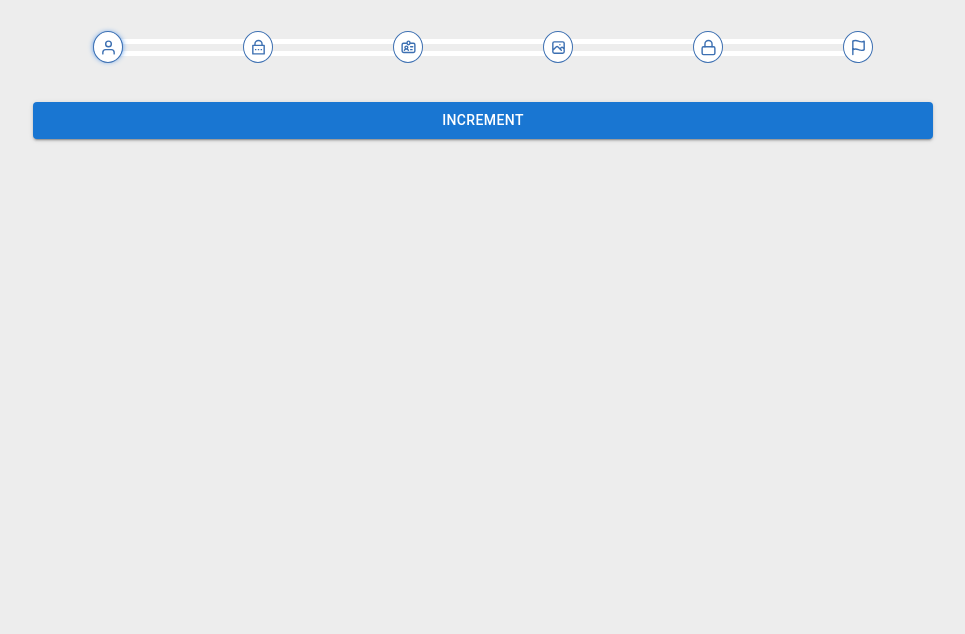
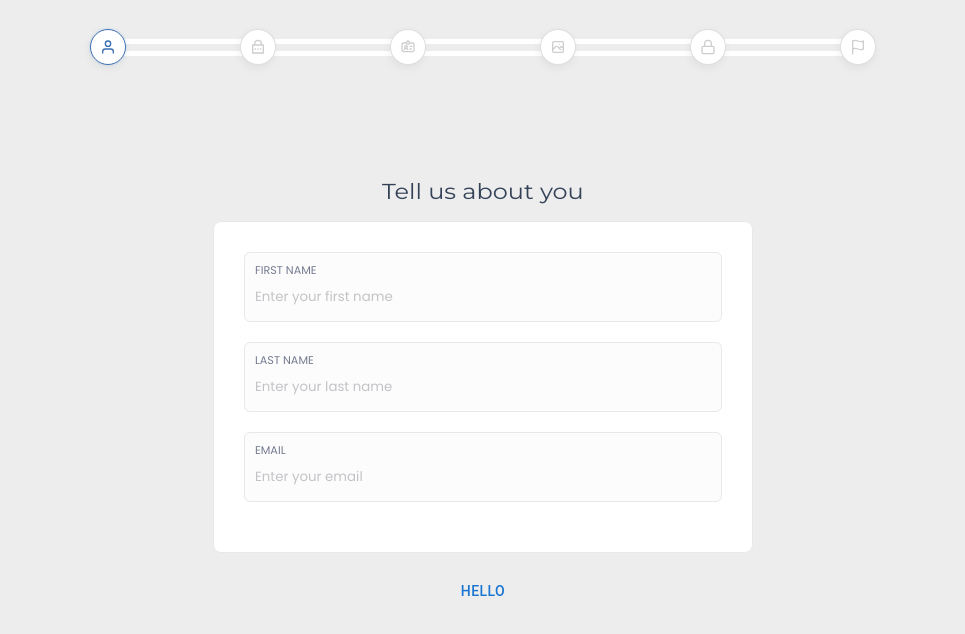
Before and after one commit to mrAJAY1/social_media, a React (Create React App) app in the folder client/: page / in a window 1280 px wide. Shown: the top 634 px of the page, without its empty margins (157-1122 px from the left). Built offline with nearby package versions, Linux system fonts and the light colour scheme.

Commit message:
step1 layout

```diff
--- a/client/package.json
+++ b/client/package.json
@@ -13,6 +13,7 @@
     "@testing-library/react": "^13.3.0",
     "@testing-library/user-event": "^13.5.0",
     "date-fns": "^2.29.1",
+    "framer-motion": "^7.2.0",
     "prop-types": "^15.8.1",
     "react": "^18.2.0",
     "react-dom": "^18.2.0",
--- a/client/src/App.css
+++ b/client/src/App.css
@@ -6,4 +6,5 @@
 body{
   background-color: #ededed;
   overflow-x:hidden !important;
+  line-height:1.5;
 }
--- /dev/null
+++ b/client/src/components/Motions/AnimateBR.jsx
@@ -0,0 +1,23 @@
+import React from 'react'
+import { motion } from 'framer-motion'
+
+function AnimateBR({ children }) {
+    return (
+        <motion.div initial={
+            {
+                x: "5vw",
+                y: '5vh'
+            }
+        } animate={
+            {
+                x: 0,
+                y: 0
+            }
+        }
+        >
+            {children}
+        </motion.div>
+    )
+}
+
+export default AnimateBR
--- /dev/null
+++ b/client/src/components/Motions/AnimateUtoD.jsx
@@ -0,0 +1,21 @@
+import React from 'react'
+import { motion } from 'framer-motion'
+
+
+function AnimateUtoD({children}) {
+    return (
+        <motion.div
+            initial={{
+                y: -20
+            }} animate={
+                {
+                    y: 0
+                }
+            }>
+                {children}
+
+        </motion.div>
+    )
+}
+
+export default AnimateUtoD
--- /dev/null
+++ b/client/src/components/SignupStep1/Step1.css
@@ -0,0 +1,53 @@
+@import url('https://fonts.googleapis.com/css2?family=Montserrat&display=swap');
+.step1Wrapper {
+  width: 100%;
+  margin:0 auto;
+}
+
+@media (min-width: 600px) {
+  .step1Wrapper{
+    width: 540px;
+  }
+}
+
+.step1Wrapper .childWrapper {
+  background: #fff;
+  border: 1px solid #e8e8e8;
+  border-radius: 8px;
+  padding: 30px;
+}
+.step1Wrapper .childWrapper .formWrapper {
+  border: 1px solid #e8e8e8;
+  padding: 4px 8px 8px 8px;
+  border-radius: 6px;
+  background: #fcfcfc;
+  margin-bottom: 20px;
+}
+.step1Wrapper .childWrapper .formWrapper label {
+  text-transform: uppercase;
+  font-size: 0.7rem;
+  font-weight: 500;
+  color: #757a91;
+  padding-left: 2px;
+}
+.step1Wrapper .childWrapper .formWrapper .inputWrapper {
+  box-sizing: border-box;
+  clear: both;
+  font-size: 1rem;
+  position: relative;
+  text-align: inherit;
+}
+.step1Wrapper .childWrapper .formWrapper .inputWrapper input {
+  border: none;
+  height: 30px;
+  width:100%;
+  background: #fcfcfc;
+}
+
+.step1Wrapper .childWrapper .formWrapper .inputWrapper input:focus{
+    border:none;
+    outline:none;
+}
+.step1Wrapper .childWrapper .formWrapper .inputWrapper input::placeholder{
+  color:#c4c2c6;
+}
--- /dev/null
+++ b/client/src/components/SignupStep1/Step1.jsx
@@ -0,0 +1,69 @@
+import { createTheme, Grid, Typography } from '@mui/material'
+import { ThemeProvider } from '@mui/system'
+import React, { useRef } from 'react'
+import AnimateBR from '../Motions/AnimateBR';
+import AnimateUtoD from '../Motions/AnimateUtoD';
+const theme = createTheme();
+theme.typography.h2 = {
+    '@media (max-width:600px)': {
+        fontSize: '1.5rem'
+    },
+    color: '#344258',
+    fontFamily: [
+        'Montserrat', 'sans-serif'
+    ].join(','),
+    lineHeight: '1.2rem',
+    fontWeight: "400",
+    transform: "scale(1,0.9)",
+}
+
+function Step1() {
+    const containerRef = useRef(null)
+    return (
+        <>
+
+            <Grid item xs={12} sx={{ marginTop: { xs: 2, md: 10 } }} justifyContent='center' display='flex' >
+                <AnimateUtoD>
+                    <ThemeProvider theme={theme}>
+                        <Typography variant='h2'>
+                            Tell us about you
+                        </Typography>
+
+                    </ThemeProvider>
+                </AnimateUtoD>
+
+
+            </Grid>
+
+            <Grid item xs={12} sx={{ padding: "20px 0" }}>
+                <AnimateBR>
+                    <div className='step1Wrapper'>
+                        <div className='childWrapper' >
+                            <div className='formWrapper'>
+                                <label>First Name</label>
+                                <div className='inputWrapper' >
+                                    <input type="text" placeholder='Enter your first name' style={{}} />
+                                </div>
+                            </div>
+                            <div className='formWrapper'>
+                                <label>Last Name</label>
+                                <div className='inputWrapper' >
+                                    <input type="text" placeholder='Enter your last name' style={{}} />
+                                </div>
+                            </div>
+                            <div className='formWrapper'>
+                                <label>Email</label>
+                                <div className='inputWrapper' >
+                                    <input type="text" placeholder='Enter your email' style={{}} />
+                                </div>
+                            </div>
+                        </div>
+                    </div>
+                </AnimateBR>
+            </Grid>
+        </>
+
+    )
+}
+
+export default Step1
--- a/client/src/components/Stepper/StepperComp.jsx
+++ b/client/src/components/Stepper/StepperComp.jsx
@@ -1,8 +1,9 @@
-import React, { useState } from 'react'
-import { Grid, Stepper, Step, styled, StepConnector, StepLabel, StepConnectorIcon, stepConnectorClasses, Checkbox, Button } from '@mui/material'
+import React from 'react'
+import { Stepper, Step, styled, StepConnector, StepLabel, stepConnectorClasses } from '@mui/material'
 import { RiLockPasswordLine } from 'react-icons/ri'
 import { HiOutlineIdentification, HiOutlinePhotograph } from 'react-icons/hi'
 import propTypes from 'prop-types'
+import { borderColor } from '@mui/system'
 
 
 const QontoConnector = styled(StepConnector)(({ theme }) => ({
@@ -10,7 +11,7 @@ const QontoConnector = styled(StepConnector)(({ theme }) => ({
         top: 7,
         left: 'calc(-50% + 3px)',
         right: 'calc(50% + 3px)',
-        height:7,
+        height: 7,
         zIndex: '-1',
         transition: '0.5s',
         border: '1px solid black',
@@ -57,16 +58,18 @@ const QontoStepIconRoot = styled('div')(({ theme, ownerState }) => ({
         backgroundColor: '#5596E6',
         color: 'white',
         borderRadius: '50%',
-        boxShadow: '0px 0px 5px #5596E6'
+        boxShadow: '0px 0px 5px #5596E6',
     }),
+
     '& .QontoStepIcon-completedIcon': {
         color: 'white',
-        backgroundColor: "#5596E6",
+        backgroundColor: "#yellow",
         zIndex: 1,
         fontSize: 22,
         border: '1px solid white',
         borderRadius: '50%',
-        borderWidth: 3,
+        borderWidth: 5,
+
     },
     '& .QontoStepIcon-circle': {
         width: '30px',
@@ -77,23 +80,35 @@ const QontoStepIconRoot = styled('div')(({ theme, ownerState }) => ({
     },
 
     '& .QontoStepIcon-icon': {
-        width: '30px',
-        height: '30px',
-        border: '1px solid #3d70b2',
+        width: '28px',
+        height: '28px',
+        border: '1px solid #cececea4',
+        boxShadow: '-1px 3px 10px 0 rgb(0 0 0 / 6%)',
         borderRadius: '50%',
         display: 'flex',
         justifyContent: 'center',
         alignItems: 'center',
         pointerEvents: 'none',
-        backgroundColor: "white"
+        backgroundColor: "white",
+        stroke: '#cecece',
+        color: '#cecece',
+        transition: '0.2s 0.3s ',
+        padding: '3px 9px'
+    },
+    '& .isActivetrue': {
+        border: '1px solid #3d70b2',
+        stroke: '#3d70b2',
+        color: '#3d70b2',
+    },
+    '& .isCompletedtrue': {
+        border: '1px solid #3d70b2',
+        stroke: '#3d70b2',
+        color: '#3d70b2',
     },
 
     '& .QontoStepIcon-svg': {
-        height: '17px',
-        width: '17px',
-        stroke: '#3d70b2',
-        color: '#3d70b2',
-        "-webkit-font-smoothing": "antialiased",
+        height: '16px',
+        width: '16px',
     }
 
 }))
@@ -113,32 +128,32 @@ function QontoStepIcon(props) {
 
             {
                 step === 0 ? (
-                    <div className='QontoStepIcon-icon'>
+                    <div className={`QontoStepIcon-icon isCompleted${completed} isActive${active}`}>
                         <svg className='QontoStepIcon-svg' xmlns="http://www.w3.org/2000/svg" width="24" height="24" viewBox="0 0 24 24" fill="none" stroke="currentColor" strokeWidth="2" strokeLinecap="round" strokeLinejoin="round"><path d="M20 21v-2a4 4 0 0 0-4-4H8a4 4 0 0 0-4 4v2"></path><circle cx="12" cy="7" r="4"></circle></svg>
                     </div>
                 ) : step === 1 ? (
-                    <div className='QontoStepIcon-icon'>
+                    <div className={`QontoStepIcon-icon isCompleted${completed} isActive${active}`}>
                         <RiLockPasswordLine className='QontoStepIcon-svg' />
                     </div>
                 )
                     : step === 2 ? (
-                        <div className='QontoStepIcon-icon'>
+                        <div className={`QontoStepIcon-icon  isCompleted${completed} isActive${active}`}>
                             <HiOutlineIdentification className='QontoStepIcon-svg' />
                         </div>
                     )
                         : step === 3 ? (
-                            <div className='QontoStepIcon-icon'>
+                            <div className={`QontoStepIcon-icon isCompleted${completed} isActive${active}`}>
                                 <HiOutlinePhotograph className='QontoStepIcon-svg' />
                             </div>
                         )
                             : step === 4 ? (
-                                <div className='QontoStepIcon-icon'>
-                                   <svg className='QontoStepIcon-svg' xmlns="http://www.w3.org/2000/svg" width="24" height="24" viewBox="0 0 24 24" fill="none" stroke="currentColor" strokeWidth="2" strokeLinecap="round" strokeLinejoin="round"><rect x="3" y="11" width="18" height="11" rx="2" ry="2"></rect><path d="M7 11V7a5 5 0 0 1 10 0v4"></path></svg>
+                                <div className={`QontoStepIcon-icon isCompleted${completed} isActive${active}`}>
+                                    <svg className='QontoStepIcon-svg' xmlns="http://www.w3.org/2000/svg" width="24" height="24" viewBox="0 0 24 24" fill="none" stroke="currentColor" strokeWidth="2" strokeLinecap="round" strokeLinejoin="round"><rect x="3" y="11" width="18" height="11" rx="2" ry="2"></rect><path d="M7 11V7a5 5 0 0 1 10 0v4"></path></svg>
                                 </div>
                             )
                                 : step === 5 ? (
-                                    <div className='QontoStepIcon-icon'>
-                                      <svg className='QontoStepIcon-svg' xmlns="http://www.w3.org/2000/svg" width="24" height="24" viewBox="0 0 24 24" fill="none" stroke="currentColor" strokeWidth="2" strokeLinecap="round" strokeLinejoin="round" ><path d="M4 15s1-1 4-1 5 2 8 2 4-1 4-1V3s-1 1-4 1-5-2-8-2-4 1-4 1z"></path><line x1="4" y1="22" x2="4" y2="15"></line></svg>
+                                    <div className={`QontoStepIcon-icon isCompleted${completed} isActive${active}`}>
+                                        <svg className='QontoStepIcon-svg' xmlns="http://www.w3.org/2000/svg" width="24" height="24" viewBox="0 0 24 24" fill="none" stroke="currentColor" strokeWidth="2" strokeLinecap="round" strokeLinejoin="round" ><path d="M4 15s1-1 4-1 5 2 8 2 4-1 4-1V3s-1 1-4 1-5-2-8-2-4 1-4 1z"></path><line x1="4" y1="22" x2="4" y2="15"></line></svg>
                                     </div>
                                 )
                                     : console.log("hellow")
--- a/client/src/pages/signup/Signup.jsx
+++ b/client/src/pages/signup/Signup.jsx
@@ -1,15 +1,14 @@
 import React, { useState } from 'react'
-
-import { Grid, Stepper, Step, StepLabel, Button } from '@mui/material'
+import { Grid, Button } from '@mui/material'
 import StepperComp from '../../components/Stepper/StepperComp';
-
+import '../../components/SignupStep1/Step1.css'
+import Step1 from '../../components/SignupStep1/Step1';
 
 
 
 function Signup() {
-  const [values, setValues] = useState({})
   const [currentStep, setCurrentStep] = useState(0)
-  const steps = ['personal','otp','username','password','profilePic','finish'];
+  const steps = ['personal', 'otp', 'username', 'password', 'profilePic', 'finish'];
   const incrementVal = () => {
     setCurrentStep(currentStep + 1)
   }
@@ -18,12 +17,19 @@ function Signup() {
     <div>
       <Grid container justifyContent={'center'} sx={{ marginX: 'auto', marginY: '2rem' }} maxWidth='md'>
         <header style={{ width: '100%', height: '100%', display: 'flex', justifyContent: 'center' }}>
-          <Grid item xs={12} xl={10} sm={12} sx={{marginBottom:5}}  >
+          <Grid item xs={12} xl={12} sm={12} sx={{ marginBottom: 5 }}  >
             <StepperComp currentStep={currentStep} steps={steps} />
           </Grid>
         </header>
-        <Grid item xs={12}><Button fullWidth variant='contained' onClick={incrementVal}>Increment</Button>
+        <Grid item xs={12}>
+          <Grid container maxWidth='xl' dispay='flex' justifyContent='center' >
+            <main style={{ width: '100%', display: 'flex', flexDirection: 'column', alignItems: 'center' }}>
+              <Step1 />
+              <Button onClick={incrementVal}>hello</Button>
+            </main>
+          </Grid>
         </Grid>
+
       </Grid>
 
     </div>
```
Also changed, not shown: 1 other file (tests, documents, lock files or other folders).
